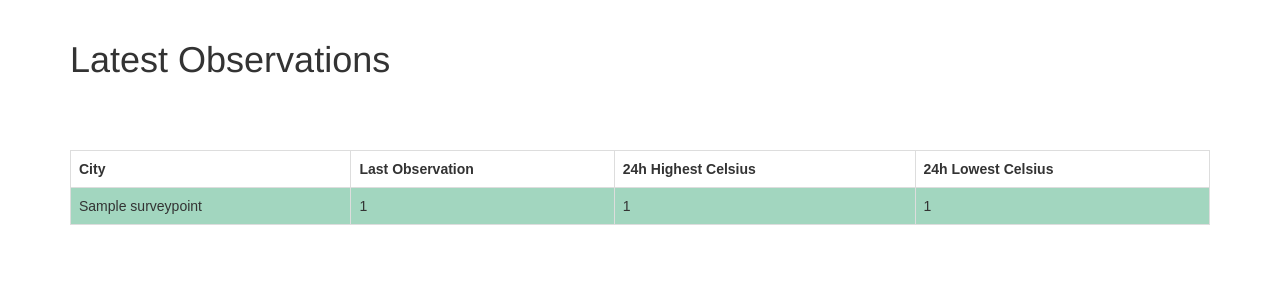
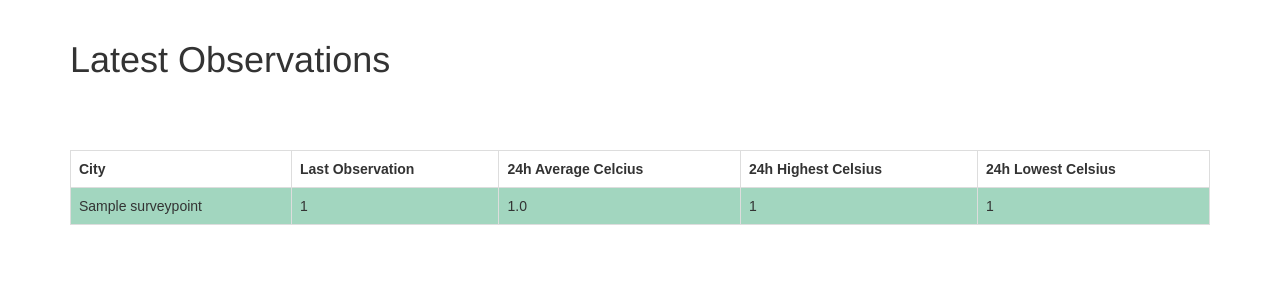
Before and after one commit to anan44/weather_survey, a Django app: page /survey/latest_stats/ in a window 1280 px wide. Shown: the part 52-352 px from the top of the page. Run offline with Django 3.2, Linux system fonts and the light colour scheme; tables that the repository leaves empty hold one stand-in row (values such as "Sample post"); some libraries are stand-ins or nearby versions.

Commit message:
added fix for bug when there was no observations in past 24h

```diff
--- a/survey/templates/survey/latest_stats.html
+++ b/survey/templates/survey/latest_stats.html
@@ -6,12 +6,14 @@
   <table>
     <th>City</th>
     <th>Last Observation</th>
+    <th>24h Average Celcius</th>
     <th>24h Highest Celsius</th>
     <th>24h Lowest Celsius</th>
     {% for city in data %}
       <tr>
         <td>{{ city.name }}</td>
         <td>{{ city.latest }}</td>
+        <td>{{ city.avg }}</td>
         <td>{{ city.max }}</td>
         <td>{{ city.min }}</td>
       </tr>
--- a/survey/views.py
+++ b/survey/views.py
@@ -41,9 +41,10 @@ class LatestStats(generic.TemplateView):
             """
             obs = Observation.objects
             obs = obs.filter(survey_point__name=city_name)
-            return obs.first().temperature
-
-
+            if obs.count() > 0:
+                return obs.first().temperature
+            else:
+                return "n/a"
 
         # create the context item
         context = super(LatestStats, self).get_context_data(**kwargs)
@@ -64,13 +65,20 @@ class LatestStats(generic.TemplateView):
             city_data = obs.filter(survey_point__name=pn)
             data = {}
             data["name"] = pn
-            data["min"] = city_data.aggregate(Min("temperature"))
-            data["min"] = data["min"]["temperature__min"]
-            data["max"] = city_data.aggregate(Max("temperature"))
-            data["max"] = data["max"]["temperature__max"]
             data["latest"] = last_obs(pn)
+            if city_data.count() > 0:
+                data["min"] = city_data.aggregate(Min("temperature"))
+                data["min"] = data["min"]["temperature__min"]
+                data["max"] = city_data.aggregate(Max("temperature"))
+                data["max"] = data["max"]["temperature__max"]
+                data["avg"] = city_data.aggregate(Avg("temperature"))
+                data["avg"] = data["avg"]["temperature__avg"]
+            else:
+                data["min"] = "n/a"
+                data["max"] = "n/a"
+                data["avg"] = "n/a"
+
             all_cities.append(data)
 
         context["data"] = all_cities
-        print(context)
         return context
```
